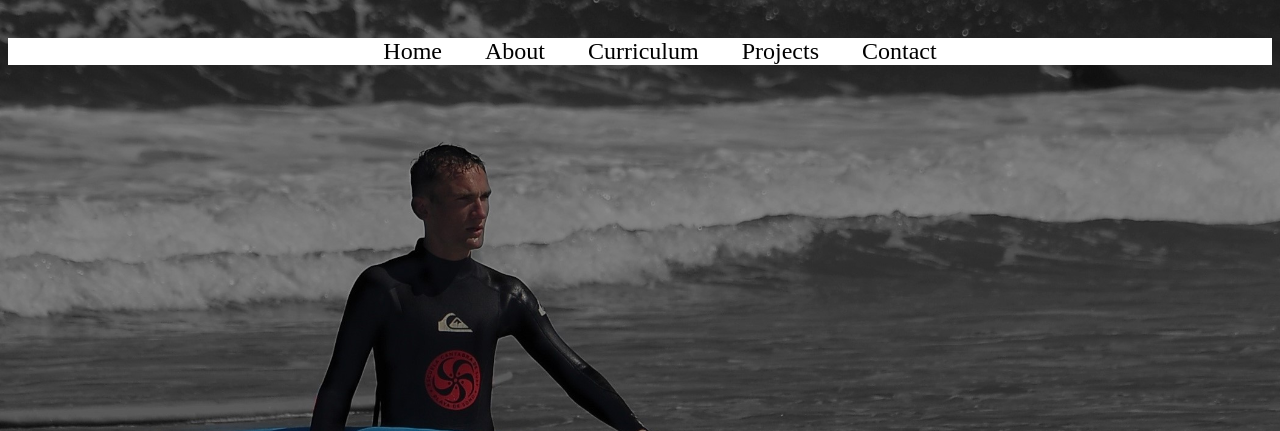
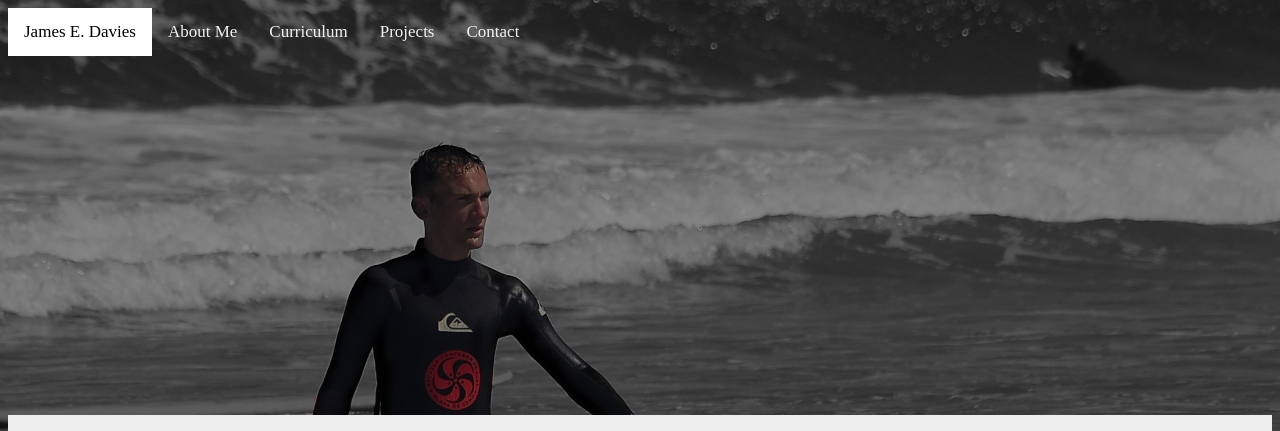
Before and after one commit to JamesDavies-exe/Portfolio, a plain HTML site: page index.html in a window 1280 px wide. Shown: the top 431 px of the page. Drawn offline with nearby package versions, Linux system fonts and the light colour scheme; a script that the page names is missing; a web font is replaced by a local one.

Commit message:
contrast

```diff
--- a/index.html
+++ b/index.html
@@ -12,15 +12,16 @@
     <title>James' Portfolio</title>
 </head>
 <body data-aos="fade-down" data-aos-duration="3000" data-aos-easing="ease-in-sine">
-    <nav id="navbar" class="navbar">
-      <ul class="container">
-        <li onclick="location.href='#top';">Home</li>
-        <li onclick="location.href='#about';">About</li>
-        <li onclick="location.href='#cv';">Curriculum</li>
-        <li onclick="location.href='#projects';">Projects</li>
-        <li onclick="location.href='#contact';">Contact</li>
-      </ul>
-  </nav>
+      <div class="topnav" id="myTopnav">
+        <a href="#home" class="active">James E. Davies</a>
+        <a href="#about">About Me</a>
+        <a href="#cv">Curriculum</a>
+        <a href="#projects">Projects</a>
+        <a href="#contact">Contact</a>
+        <a href="javascript:void(0);" class="icon" onclick="myFunction()">
+          <i class="fa fa-bars"></i>
+        </a>
+      </div>
     <header class="header" id="top">
       </header>
       <main id="main" class="light">
@@ -88,7 +89,6 @@
               <div class="app-title">
                 <span>CONTACTANOS</span>
               </div>
-              <div class="app-contact">TELÉFONO : +34 622 384 201</div>
             </div>
             <div class="screen-body-item">
               <div class="app-form">
--- a/main.css
+++ b/main.css
@@ -17,9 +17,6 @@
   font-style: normal;
 }
 
-body::-webkit-scrollbar {
-  display: none;
-}
 .light {
   --main-bg-color: #eee;
   --main-tx-color: #000;
@@ -45,45 +42,59 @@ main {
   padding-bottom: 30%;
 }
 
-#navbar {
-  position: sticky;
-  background: white;
-  top:0;
-  left:0;
+.topnav {
+  overflow: hidden;
+  position: fixed; /* Set the navbar to fixed position */
+  top: 0; /* Position the navbar at the top of the page */
   width: 100%;
-  z-index: 100;
 }
 
-
-#navbar ul {
-  display: flex;
-  font-size: 24px;
-  list-style-type: none;
-  justify-content: center;
-  /* text-shadow: 2px 7px 5px rgba(0,0,0,0.3),
-    0px -4px 10px rgba(0, 0, 0, 0.3); */
-
+.topnav a {
+  font-family: 'OpenSans-Regular';
+  float: left;
+  display: block;
+  color: #f2f2f2;
+  text-align: center;
+  padding: 14px 16px;
+  text-decoration: none;
+  font-size: 17px;
 }
 
-#navbar ul li {
-  margin: 0px 20px;
+.topnav a:hover {
+  background-color: rgba(221, 221, 221, 0.881);
+  color: black;
+  transition: 0,6s;
 }
 
-
-ul {
-  font-family: 'OpenSans-Regular';
-  font-size: 18px;
-  list-style-type: none;
-  margin-top: 3%;
-  display: flex;
-  justify-content: center;
-  color: black;
+.topnav a.active {
+  background-color: #ffffff;
+  color: rgb(0, 0, 0);
 }
 
-li{
-  float: left;
-  margin-left: 20px;
-  cursor: pointer;
+.topnav .icon {
+  display: none;
+}
+
+@media screen and (max-width: 600px) {
+  .topnav a:not(:first-child) {display: none;}
+  .topnav a.icon {
+    float: right;
+    display: block;
+  }
+}
+
+@media screen and (max-width: 600px) {
+  .topnav.responsive {position: relative;}
+  .topnav.responsive .icon {
+    position: absolute;
+    right: 0;
+    top: 0;
+  }
+  .topnav.responsive a {
+    float: none;
+    display: block;
+    text-align: left;
+  }
 }
 
 
@@ -440,7 +451,7 @@ footer {
   flex-direction: column;
   position: relative;
   font-family: 'OpenSans-Bold';
-  color: #ea1d6f;
+  color: #ffffff;
   font-size: 26px;
 }
 
@@ -452,7 +463,7 @@ footer {
   bottom: -10px;
   width: 25px;
   height: 4px;
-  background: #ea1d6f;
+  background: #ffffff;
 }
 
 .app-contact {
--- a/script.js
+++ b/script.js
@@ -13,3 +13,12 @@ $(function () {
 	  $nav.toggleClass('scrolled', $(this).scrollTop() > $nav.height());
 	});
   });
+
+  function myFunction() {
+	var x = document.getElementById("myTopnav");
+	if (x.className === "topnav") {
+	  x.className += " responsive";
+	} else {
+	  x.className = "topnav";
+	}
+  }
```
Also changed, not shown: 1 other file.
